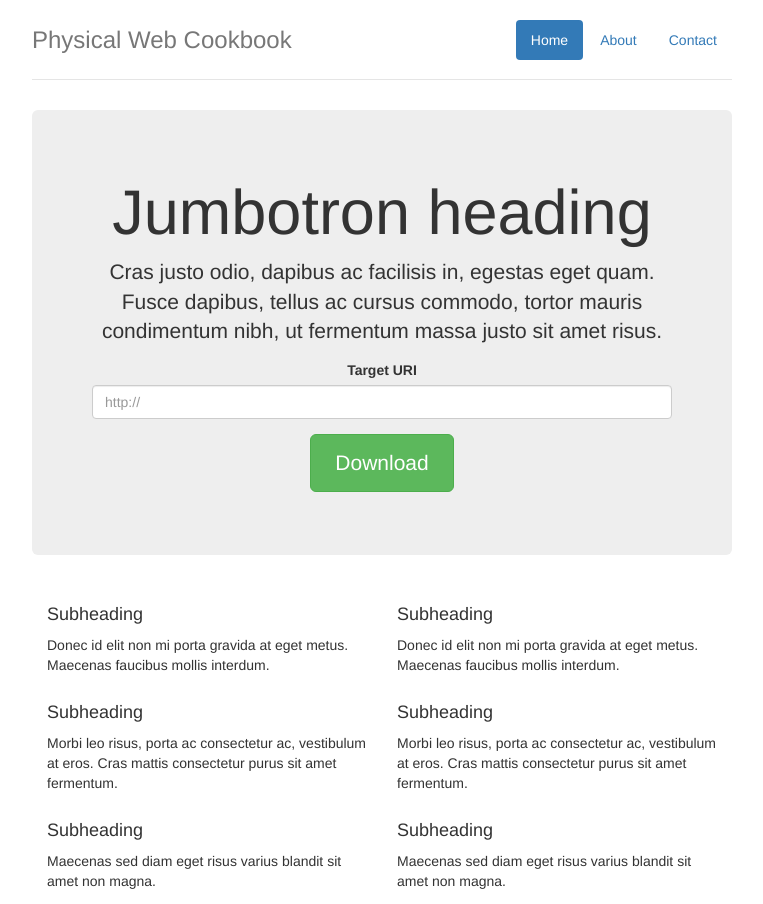
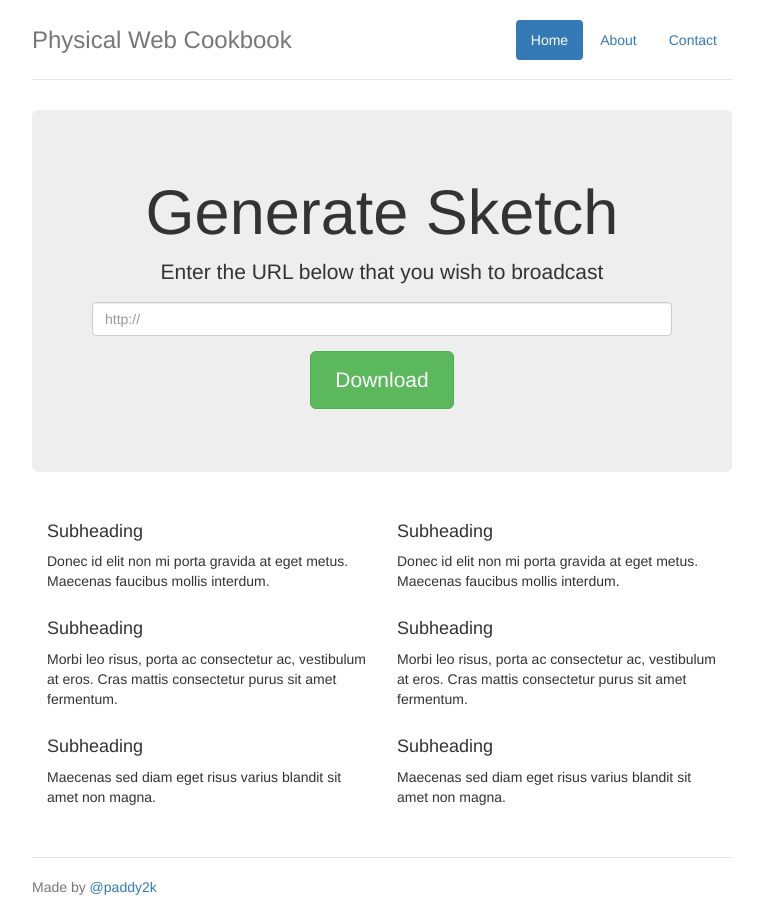
Before and after one commit to paddy2k/physical-web-cookbook, a plain HTML site: page index.html in a window 1280 px wide. Shown: the top 904 px of the page, without its empty margins (258-1021 px from the left). Drawn offline with nearby package versions, Linux system fonts and the light colour scheme.

Commit message:
Handle form submissions

```diff
--- a/index.html
+++ b/index.html
@@ -39,12 +39,11 @@
       </div>
 
       <div class="jumbotron">
-        <h1>Jumbotron heading</h1>
-        <p class="lead">Cras justo odio, dapibus ac facilisis in, egestas eget quam. Fusce dapibus, tellus ac cursus commodo, tortor mauris condimentum nibh, ut fermentum massa justo sit amet risus.</p>
+        <h1>Generate Sketch</h1>
+        <p class="lead">Enter the URL below that you wish to broadcast</p>
 
-        <form role="form">
+        <form role="form" id="URIform">
           <div class="form-group">
-            <label for="inputURI">Target URI</label>
             <input type="url" class="form-control" id="inputURI" placeholder="http://">
           </div>
         </form>
@@ -136,6 +135,13 @@
       var blob = new Blob([rendered], {'type': 'application/octet-stream'});
       document.getElementById('pwc-download').href = window.URL.createObjectURL(blob);
     });
+
+    $('#URIform').on('submit', function(e){
+      e.preventDefault();
+
+      $('#inputURI').trigger('change');
+      document.getElementById('pwc-download').click();
+    })
   });
 </script>
     <!-- IE10 viewport hack for Surface/desktop Windows 8 bug -->
```
